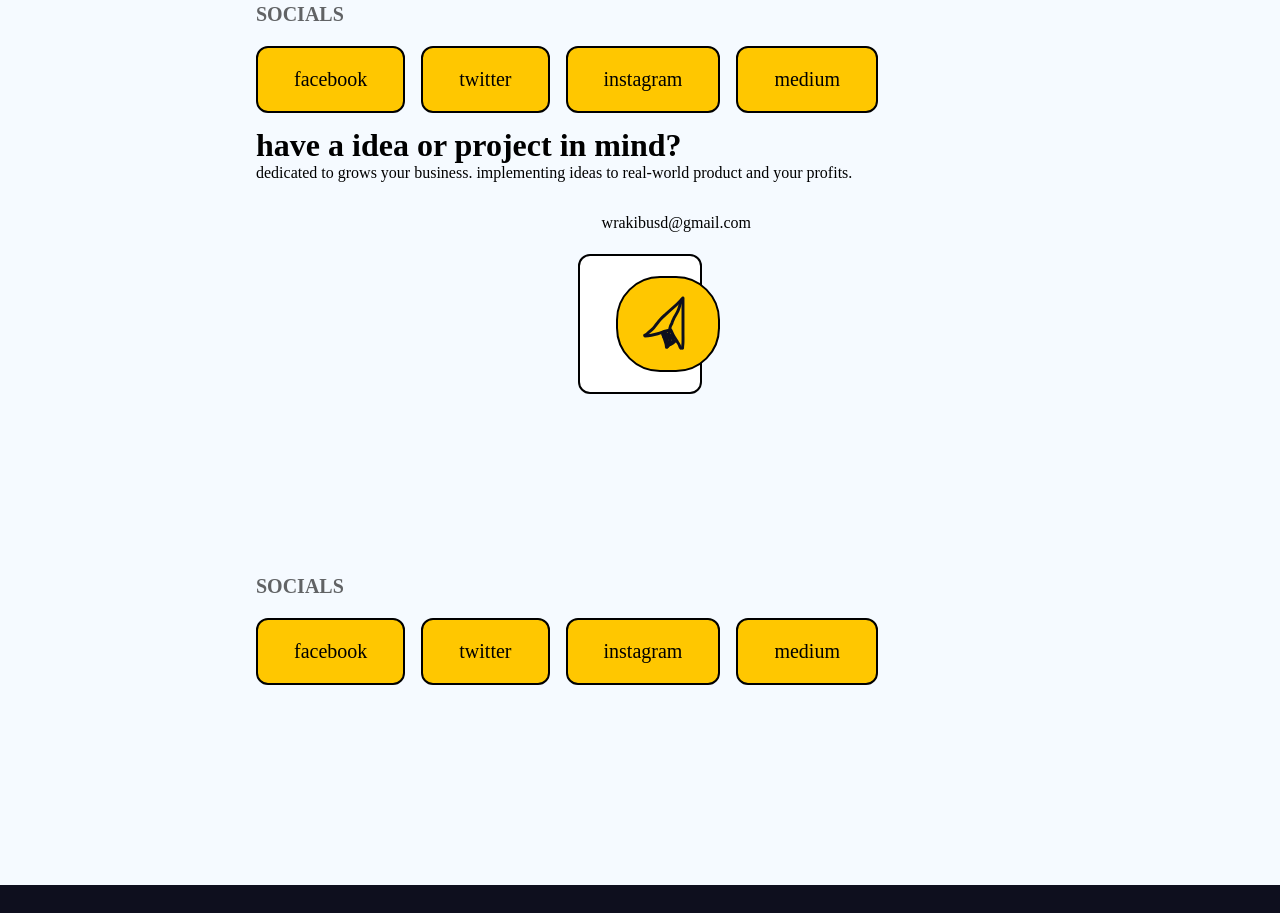
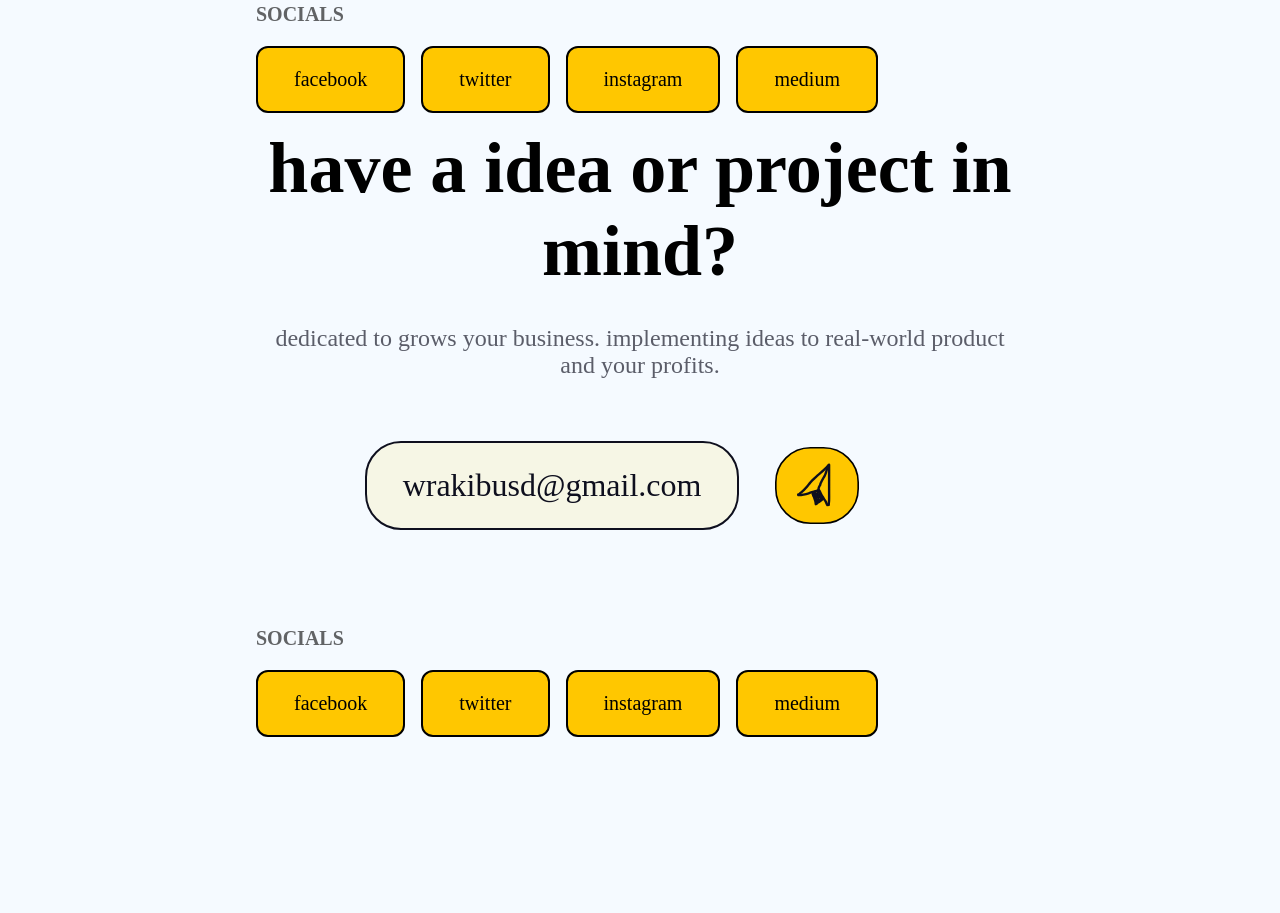
Before and after one commit to wowrakibul/biolinks, a plain HTML site: page index.html in a window 1280 px wide. Shown: the part 640-1553 px from the top of the page. Drawn offline with Linux system fonts and the light colour scheme.

Commit message:
interface updated

```diff
--- a/index.html
+++ b/index.html
@@ -77,17 +77,19 @@
                 <div class="wrapper">
                     <div class="head">
                         <h1>have a idea or project in mind?</h1>
-                        <span>dedicated to grows your business. implementing ideas to real-world product and your profits.</span>
+                        <span>dedicated to grows your business. implementing ideas to real-world product and your
+                            profits.</span>
                     </div>
-                    <div class="form">
+                    <a class="form"
+                        href="mailto:wrakibusd@gmail.com?subject=I%20want%20to%20talk%20to%20you%20about%20UX/UI%20design%20and%20grow%20my%20business&body=Heading%3A%20I%20am%20in%20need%20of%20a%20UX%20designer.%0D%0ASubheading%3A%20I%20need%20your%20help%20to%20grow%20my%20business%20and%20startups.%0D%0ADescription%3A%20Let's%20fix%20a%20meeting%20time%20to%20sit%20together%20and%20discuss.">
                         <div class="input">wrakibusd@gmail.com</div>
                         <div class="btn">
                             <img src="assets/icon/send.svg" alt="">
                         </div>
-                    </div>
+                    </a>
                 </div>
             </div>
-            <div class="link-container">
+            <div class="link-container-2">
                 <div class="wrapper">
                     <span class="link-head">socials</span>
                     <div class="links">
--- a/style.css
+++ b/style.css
@@ -193,12 +193,22 @@ body {
     /* margin-bottom: 48px; */
 }
 
-.link-container .wrapper {
+.link-container .wrapper,
+.link-container-2 .wrapper {
     width: 60%;
     display: flex;
     flex-direction: column;
     gap: 20px;
     flex-wrap: wrap;
+}
+
+.link-container-2 {
+    padding-top: 100px;
+    display: inline-flex;
+    width: 100%;
+    flex-direction: column;
+    align-items: center;
+    margin-bottom: 48px;
 }
 
 .link-head {
@@ -238,47 +248,73 @@ body {
     flex-direction: column;
     align-items: center;
     gap: -367px;
-    flex-shrink: 0;
+    /* flex-shrink: 0; */
 }
 
 .promo-banner .wrapper {
     width: 60%;
     display: flex;
     flex-direction: column;
-    gap: 32px;
+    align-items: center;
+    gap: 48px;
 }
 
 .graph-bg {
     background-image: url(assets/img/graph-bg.png);
     background-attachment: fixed;
     background-size: cover;
+    width: 100%;
 }
 
-.head {}
+.head {
+    text-align: center;
+    display: flex;
+    flex-direction: column;
+    align-items: center;
+    justify-content: center;
+    gap: 32px;
+}
 
-.head h1 {}
+.head h1 {
+    text-align: center;
+    font-size: 72px;
+}
 
-.head span {}
+.head span {
+    font-size: 24px;
+    color: #0e0f1eaa;
+}
 
 .form {
     display: flex;
     flex-direction: row;
-    gap: 32px;
-    /* width: 100%; */
-    flex-direction: column;
     align-items: center;
-    justify-content: space-between;
+    gap: -10px;
+    text-decoration: none;
+    color: #0E0F1E;
 }
 
 .form .input {
-    width: 10%;
-    height: 8px;
-    background: #F5FAFF !important;
+    border: 2px #0E0F1E solid;
+    background: #ffc8001a;
+    padding: 24px 36px;
+    border-radius: 36px;
+    height: fit-content;
+    font-size: 32px;
+
 }
-.form .btn{
-    background: #fff;
-    width: 48px;
+
+.form .btn {
+    background: transparent;
+    outline: none;
+    border: none;
 }
+
+.form img {
+    max-width: 80%;
+    min-width: 45px;
+}
+
 /* footer */
 .footer {
     display: flex;
```
